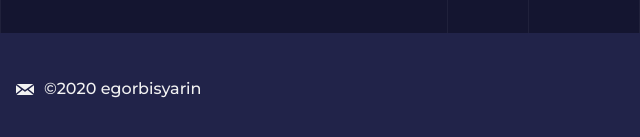
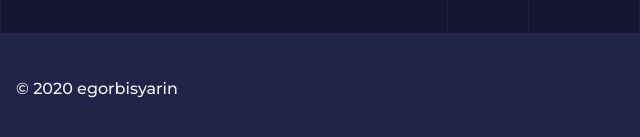
Before and after one commit to egorbisyarin/portfolio, a plain HTML site: page index.html in a window 1280 px wide. Shown: the part 1689-1826 px from the top of the page, 0-640 px from the left. Drawn offline with Linux system fonts and the light colour scheme.

Commit message:
Update index.html

```diff
--- a/index.html
+++ b/index.html
@@ -34,7 +34,7 @@
 
     <footer class="page-footer">
     <div class="container">
-    <a class="footer-email" href="mailto:egorbisyarin@ya.ru">©2020 egorbisyarin</a>
+    <a>© 2020 egorbisyarin</a>
     </div>
     </footer>
 
```
